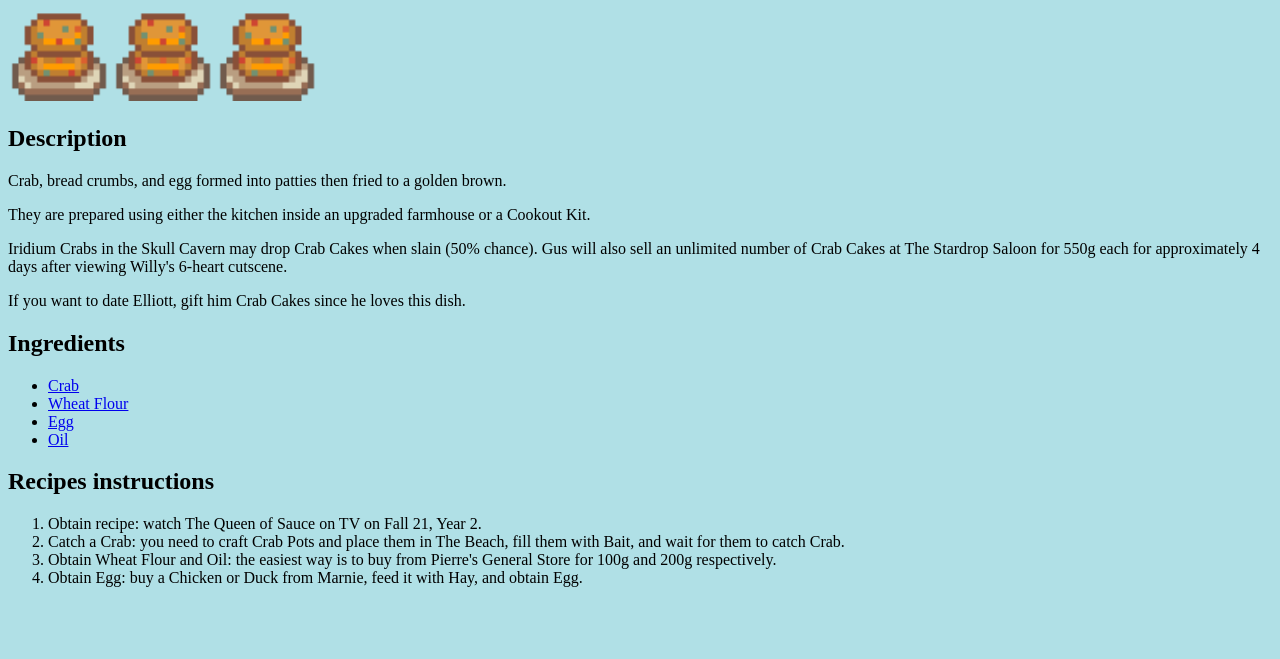
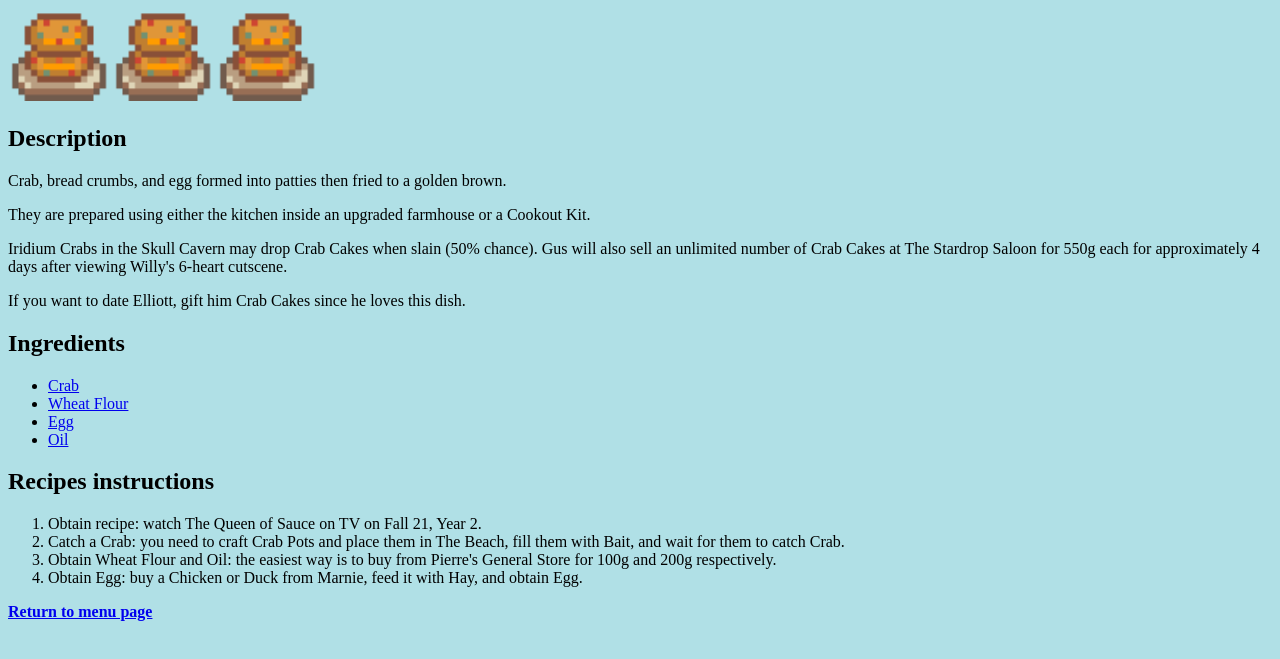
Before and after one commit to octopus198/stardew-valley-recipes, a plain HTML site: page recipes/crab-cakes.html in a window 1280 px wide. Shown: the part 79-738 px from the top of the page. Drawn offline with Linux system fonts and the light colour scheme.

Commit message:
add Return to menu page to all recipes pages

```diff
--- a/recipes/crab-cakes.html
+++ b/recipes/crab-cakes.html
@@ -94,5 +94,8 @@
         obtain Egg.
       </li>
     </ol>
+    <p>
+      <a href="../index.html"><strong>Return to menu page</strong></a>
+    </p>
   </body>
 </html>
```
Also changed, not shown: recipes/fiddlehead-risotto.html (+3 -0 lines), recipes/seafoam-pudding.html (+3 -0 lines).
